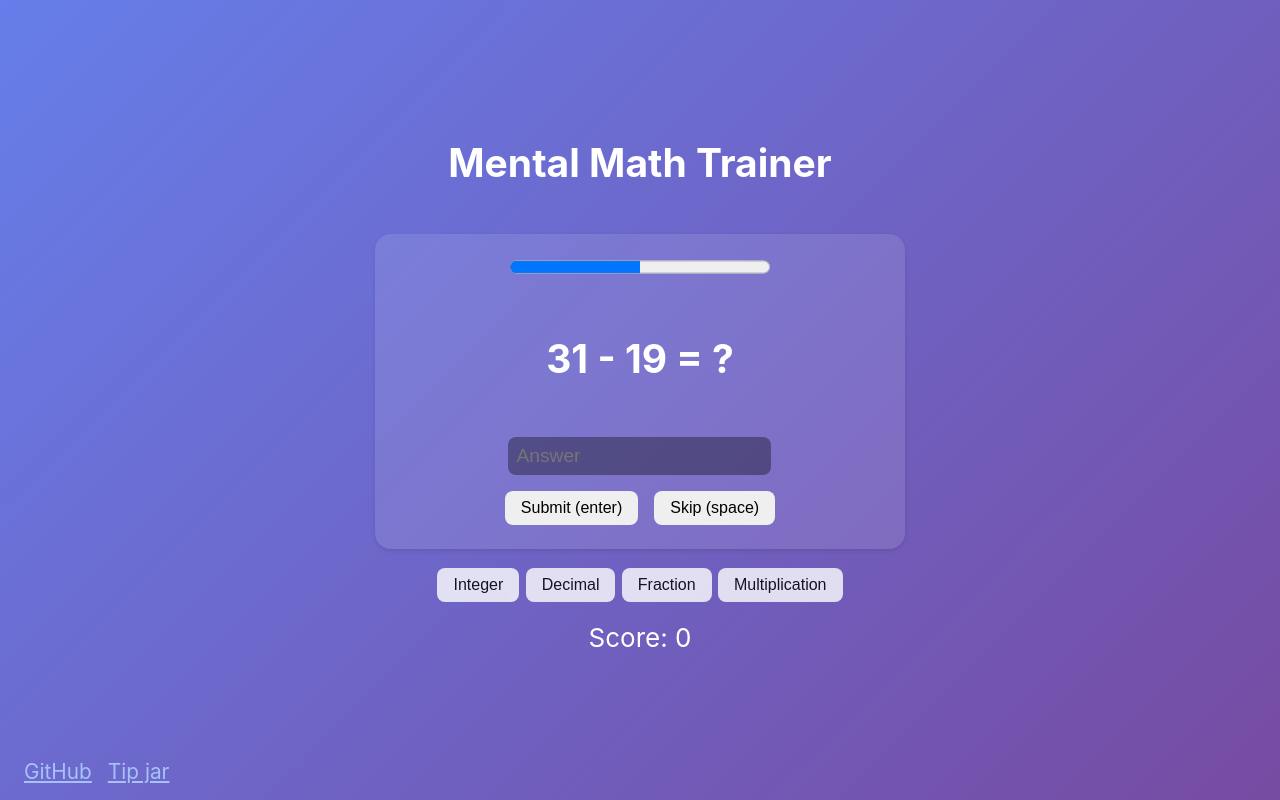
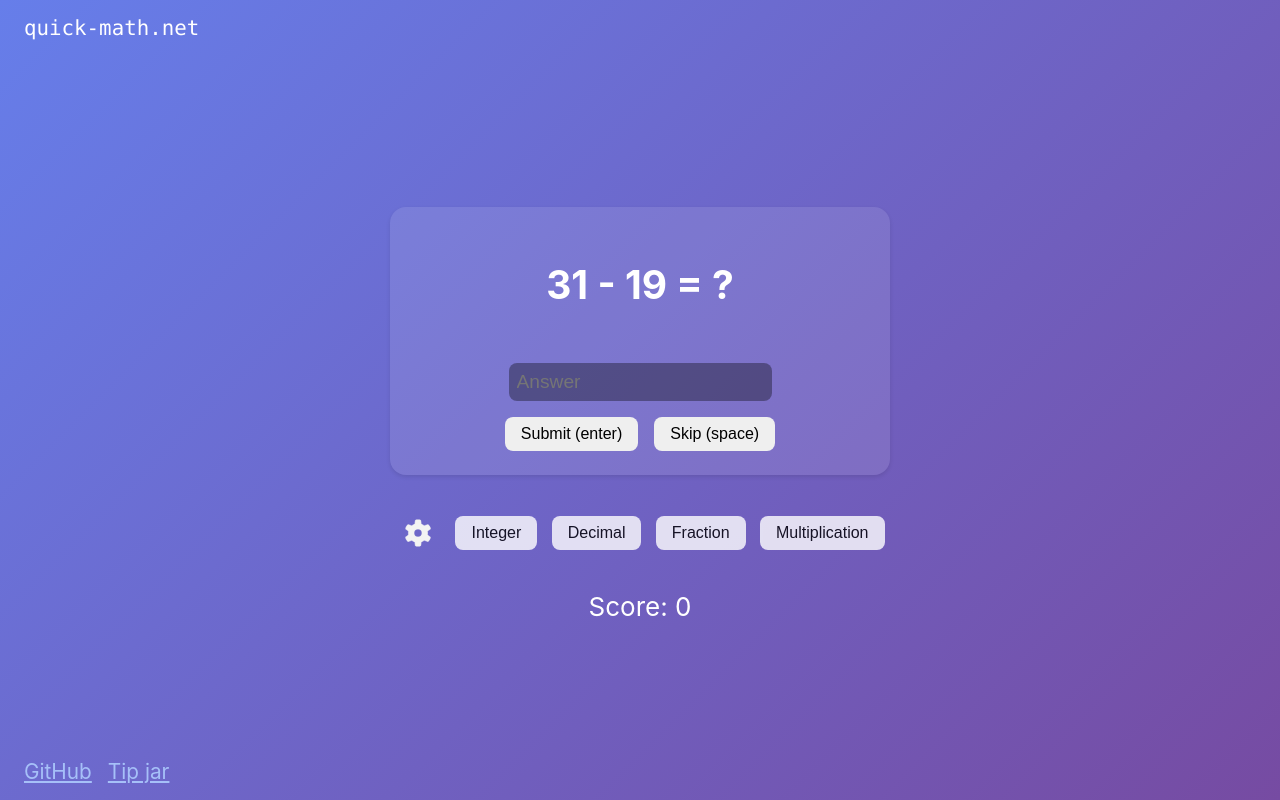
Before and after one commit to maanbanaan/mental-math-app, a React (Create React App) app in the folder react-app/: page / in a window 1280 px wide. Built offline with nearby package versions, Linux system fonts and the light colour scheme.

Commit message:
add settings button and support for progress bar

```diff
--- a/react-app/src/components/Header.tsx
+++ b/react-app/src/components/Header.tsx
@@ -8,7 +8,7 @@ interface HeaderProps {
 const Header: React.FC<HeaderProps> = ({ }) => {
     return (
         <div className="header">
-            <span></span>
+            <code>quick-math.net</code>
         </div>
     );
 };
--- /dev/null
+++ b/react-app/src/components/ProgressBar.tsx
@@ -0,0 +1,19 @@
+import React from "react";
+import "../styles/ProgressBar.css";
+
+interface ProgressBarProps {
+    remainingTime: number;
+    totalTime: number;
+}
+
+const ProgressBar: React.FC<ProgressBarProps> = ({ remainingTime, totalTime }) => {
+    return (
+        <div className="progress-container">
+            <div className="progress-filler" style={{width: `${5 + 95 * remainingTime/totalTime}%`}}>
+                <span className="progress-label">{`${remainingTime}s`}</span>
+            </div>
+        </div>
+    );
+};
+
+export default ProgressBar;
--- a/react-app/src/components/QuestionContainer.tsx
+++ b/react-app/src/components/QuestionContainer.tsx
@@ -1,23 +1,23 @@
 import React from "react";
 import "../styles/QuestionContainer.css";
+import ProgressBar from "./ProgressBar";
 
 interface QuestionContainerProps {
     question: any;
     userAnswer: string;
     isWrong: boolean;
     isCorrect: boolean;
+    timedMode: boolean;
     inputRef: React.RefObject<HTMLInputElement>;
     handleInputChange: (e: React.ChangeEvent<HTMLInputElement>) => void;
     handleSkip: (e: React.MouseEvent | KeyboardEvent) => void;
     handleSubmit: (e: React.FormEvent) => void;
 }
 
-const Header: React.FC<QuestionContainerProps> = ({ question, userAnswer, isWrong, isCorrect, inputRef, handleInputChange, handleSkip, handleSubmit }) => {
+const Header: React.FC<QuestionContainerProps> = ({ question, userAnswer, isWrong, isCorrect, timedMode, inputRef, handleInputChange, handleSkip, handleSubmit }) => {
     return (
         <div className="question-container">
-            <div className="progress-container">
-                <progress value={0.5} />
-            </div>
+            {timedMode && <ProgressBar remainingTime={0} totalTime={10} />}
             <h2
                 className={`question ${isWrong ? "wrong" : ""} ${
                     isCorrect ? "correct" : ""
--- /dev/null
+++ b/react-app/src/declarations.d.ts
@@ -0,0 +1,5 @@
+
+declare module "*.png" {
+    const value: any;
+    export default value;
+}
--- a/react-app/src/pages/MainPage.tsx
+++ b/react-app/src/pages/MainPage.tsx
@@ -3,6 +3,7 @@ import { QuestionFactory } from "../utils/generator";
 import Header from "../components/Header";
 import Footer from "../components/Footer";
 import QuestionContainer from "../components/QuestionContainer";
+import settingsIcon from "../images/settings-white.png";
 import "../styles/MainPage.css";
 
 const MainPage: React.FC = () => {
@@ -15,6 +16,7 @@ const MainPage: React.FC = () => {
     );
     const [score, setScore] = useState<number>(0);
     const inputRef = React.useRef<HTMLInputElement>(null);
+    const [timedMode, setTimedMode] = useState<boolean>(false);
 
     const toggleQuestionType = (type: string) => {
         setActiveTypes((prev) => {
@@ -30,7 +32,6 @@ const MainPage: React.FC = () => {
             return newTypes;
         });
     };
-
 
     const generateNewQuestion = React.useCallback(() => {
         console.log(activeTypes);
@@ -102,11 +103,25 @@ const MainPage: React.FC = () => {
             <Header />
             <div className="main-content">
                 <div className="title">
-                    <h2>Mental Math Trainer</h2>
+                    <h3></h3>
                 </div>
-                <QuestionContainer question={question} userAnswer={userAnswer} isWrong={isWrong} isCorrect={isCorrect} inputRef={inputRef} handleInputChange={handleInputChange} handleSkip={handleSkip} handleSubmit={handleSubmit} />
+
+                <QuestionContainer
+                    timedMode={timedMode}
+                    question={question}
+                    userAnswer={userAnswer}
+                    isWrong={isWrong}
+                    isCorrect={isCorrect}
+                    inputRef={inputRef}
+                    handleInputChange={handleInputChange}
+                    handleSkip={handleSkip}
+                    handleSubmit={handleSubmit}
+                />
 
                 <div className="toggle-buttons">
+                    <button className="settings-button">
+                        <img src={settingsIcon} alt="Settings" />
+                    </button>
                     {Object.keys(QuestionFactory.questionTypes).map((type) => (
                         <button
                             key={type}
--- a/react-app/src/styles/Header.css
+++ b/react-app/src/styles/Header.css
@@ -1,8 +1,9 @@
 .header {
     display: flex;
     align-items: center;
-    justify-content: right;
+    justify-content: left;
     width: 100%;
     padding: 1rem 1.5rem;
     box-sizing: border-box;
+    font-size: 0.8em;
 }
--- a/react-app/src/styles/MainPage.css
+++ b/react-app/src/styles/MainPage.css
@@ -16,6 +16,7 @@
     flex-direction: column;
     align-items: center;
     justify-content: center;
+    width: 100%;
 }
 
 button {
@@ -48,6 +49,7 @@ button:hover {
     cursor: pointer;
     white-space: nowrap;
     margin: 0.2rem;
+    flex: 0 1 auto; /* allows buttons to shrink if needed */
 }
 
 .type-toggle.active {
@@ -57,3 +59,47 @@ button:hover {
 .score {
     margin: 1rem;
 }
+
+.toggle-buttons {
+    display: flex;
+    flex-wrap: wrap;
+    justify-content: center;
+    align-items: center;  /* This prevents buttons from stretching */
+    gap: 0.5rem;
+    padding: 1rem;
+    width: 100%;
+    max-width: 800px;
+}
+
+.question-section {
+    position: relative;
+    width: 100%;
+    display: flex;
+    justify-content: center;
+    align-items: center;
+}
+
+.settings-button {
+    background: none;
+    border: none;
+    font-size: 1.5rem;
+    cursor: pointer;
+    border-radius: 50%;
+    transition: background-color 0.2s, transform 0.5s ease-out;
+    padding: 0.5rem;
+    margin: 0;
+    height: fit-content;
+    align-self: center;
+    transform: rotate(0deg);
+}
+
+.settings-button:hover {
+    background: rgba(255, 255, 255, 0.1);
+    transform: rotate(120deg);
+}
+
+.settings-button img {
+    display: block;
+    height: 36px;
+    width: 36px;
+}
--- /dev/null
+++ b/react-app/src/styles/ProgressBar.css
@@ -0,0 +1,26 @@
+.progress-container {
+    height: 20px;
+    width: '100%';
+    border-radius: inherit;
+    margin: 50;
+    padding: 3px;
+}
+
+.progress-filler {
+    height: 100%;
+    background-color: #405085;
+    border-radius: inherit;
+    text-align: right;
+    font-size: 1rem;
+    padding-right: 5px;
+    box-sizing: border-box;
+    margin: 1px;
+    display: flex;
+    align-items: center;
+    justify-content: flex-end;
+}
+
+.progress-label {
+    padding: 5;
+    color: white;
+}
--- a/react-app/src/styles/QuestionContainer.css
+++ b/react-app/src/styles/QuestionContainer.css
@@ -1,17 +1,23 @@
 .question-container {
     background: rgba(255, 255, 255, 0.1);
-    max-width: 600px;
+    max-width: 500px;
     margin: 1rem auto;
-    padding: 1rem;
+    padding: 0 2px 1rem 2px;
     border-radius: 16px;
     box-shadow: 0 2px 4px rgba(0, 0, 0, 0.1);
     box-sizing: border-box;
-    width: 90%;
+    width: 80%;
     min-height: 120px;
     display: flex;
     flex-direction: column;
     justify-content: center;
 }
+
+/* progress {
+    width: 100%;
+    margin: 0;
+    border-width: 1;
+} */
 
 .question {
     transition: color 1s ease-out;
```
Also changed, not shown: react-app/src/images/settings-white.png (added).
